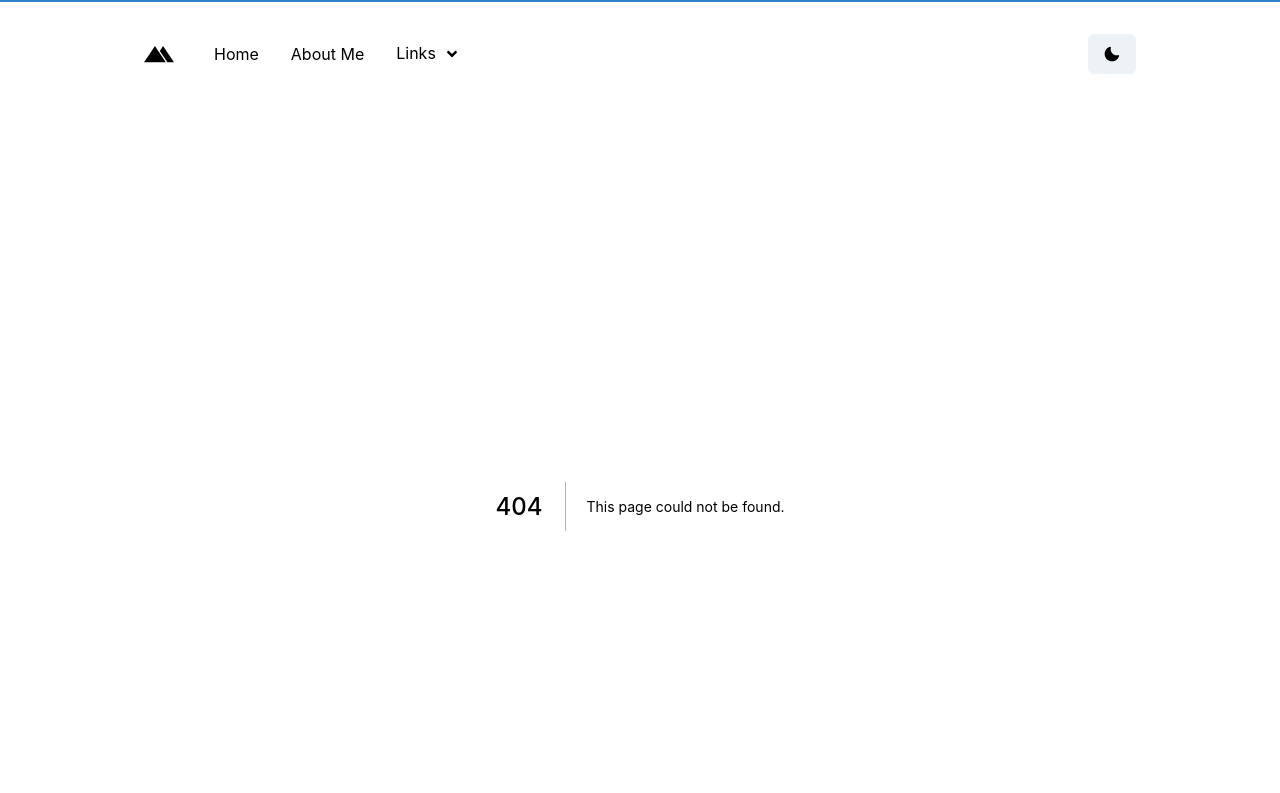
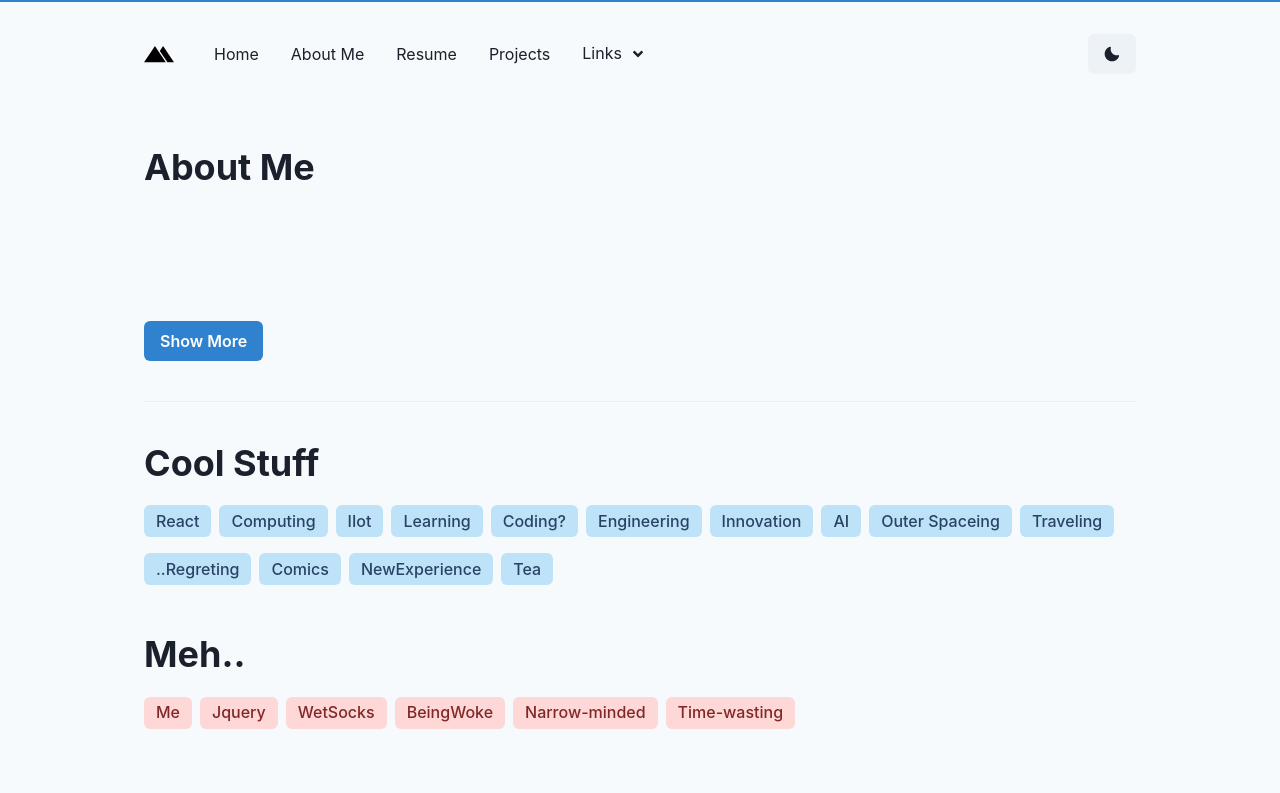
Before and after one commit to datfoosteve/nextjsportfolio, a Next.js app: page /projects in a window 1280 px wide. Before the commit this address had no page. Shown: the top 793 px of the page. Built offline with nearby package versions, Linux system fonts and the light colour scheme.

Commit message:
woooooooooo alot of changes

```diff
--- a/components/Layout/Navbar.jsx
+++ b/components/Layout/Navbar.jsx
@@ -24,17 +24,17 @@ import {
       name: "About Me",
       route: "/about",
     },
-    // {
-    //   name: "Bookmarks",
-    //   route: "/bookmarks",
-    // },
+    {
+      name: "Resume",
+      route: "/resume",
+    },
+    {
+      name: "Projects",
+      route: "/projects"
+    }
   ];
 
   const extraLinks = [
-    // {
-    //   name: "Books",
-    //   route: "/books",
-    // },
     {
       name: "Blog",
       route: "/blog",
--- /dev/null
+++ b/pages/projects/index.jsx
@@ -0,0 +1,155 @@
+import Head from "next/head";
+import {
+  Box,
+  Container,
+  Heading,
+  SlideFade,
+  ScaleFade,
+  Divider,
+  Button,
+  Collapse,
+  LightMode,
+  Tag,
+  image,
+
+}
+from "@chakra-ui/react";
+import Paragraph from "/components/Paragraph";
+import { useState } from "react";
+
+const Projects = () => {
+  const [show, setShow] = useState(false);
+
+  const [coolStuff, setCoolStuff] = useState([
+    "React",
+    "Computing",
+    "IIot",
+    "Learning",
+    "Coding?",
+    "Engineering",
+    "Innovation",
+    "AI",
+    "Outer Spaceing",
+    "Traveling",
+    "..Regreting",
+    "Comics",
+    "NewExperience",
+    "Tea",
+  ]);
+  const [notCoolStuff, setNotCoolStuff] = useState([
+    "Me",
+    "Jquery",
+    "WetSocks",
+    "BeingWoke",
+    "Narrow-minded",
+    "Time-wasting",
+  ]);
+
+  const handleToggle = () => setShow(!show);
+
+  return (
+    <div>
+      <Head>
+        <title>Stephen Puthenpurackal| About</title>
+        <meta
+          name="description"
+          content="Stephen Puthenpurackal | Full stack developer"
+        />
+        <meta property="og:type" content="website" />
+        <meta property="og:url" content="thehumbleabode.vercel.app" />
+        <meta
+          property="og:title"
+          content="Stephen Puthenpurackal | Full stack developer"
+        />
+        <meta property="og:image" content="/meta-image.jpg" />
+      </Head>
+      <main>
+        <Container maxW="container.lg" mt={10}>
+          <SlideFade in={true} offsetY={80}>
+            <Box>
+              <Heading
+                as="h1"
+                fontSize={{ base: "28px", md: "32px", lg: "36px" }}
+                mb={4}
+              >
+                About Me
+              </Heading>
+              <Collapse in={show}  startingHeight={100} animateOpacity>
+                <ScaleFade in={show} animateOpacity>
+                <Paragraph fontSize="xl" lineHeight={1.6}>
+                An Inquisitive Computer Science student, skilled with strong foundations in
+Mathamathics, Technological Acuity, Creativity, and inferential logic. Committed and
+Challenge driven, my ambition in life is to apply my skillsets to benefit others,
+whether it be people around me or the corportation that I work for. My Prior
+occupations do not have any relation to who I am currently due to the change of
+study and interests during the course of my college career, but shows exellence in the
+ability to collaborate, communicate, and work with others efficiently.
+                </Paragraph>
+                </ScaleFade>
+              </Collapse>
+              <LightMode>
+                <Button
+                  size="md"
+                  onClick={handleToggle}
+                  mt="1rem"
+                  colorScheme="blue"
+                  bg="blue.500"
+                >
+                  Show {show ? "Less" : "More"}
+                </Button>
+              </LightMode>
+            </Box>
+            <Divider my={10} />
+          </SlideFade>
+          <SlideFade in={true} offsetY={80} delay={0.4}>
+            <Heading
+              as="h1"
+              fontSize={{ base: "24px", md: "30px", lg: "36px" }}
+              mb={3}
+            >
+              Cool Stuff
+            </Heading>
+            <Paragraph fontSize="xl" lineHeight={1.6}>
+              {coolStuff.map((item) => (
+                <Tag
+                  size="lg"
+                  colorScheme="blue"
+                  key={item}
+                  marginY={2}
+                  marginRight={2}
+                >
+                  {item}
+                </Tag>
+              ))}
+            </Paragraph>
+            </SlideFade>
+            <SlideFade in={true} offsetY={80} delay={0.6}>
+            <Heading
+              as="h1"
+              fontSize={{ base: "24px", md: "30px", lg: "36px" }}
+              mt={10}
+              mb={3}
+            >
+              Meh..
+            </Heading>
+            <Paragraph fontSize="xl" lineHeight={1.6}>
+              {notCoolStuff.map((item) => (
+                <Tag
+                  size="lg"
+                  colorScheme="red"
+                  key={item}
+                  marginY={2}
+                  marginRight={2}
+                >
+                  {item}
+                </Tag>
+              ))}
+            </Paragraph>
+          </SlideFade>
+        </Container>
+      </main>
+    </div>
+  );
+};
+
+export default Projects;
```
